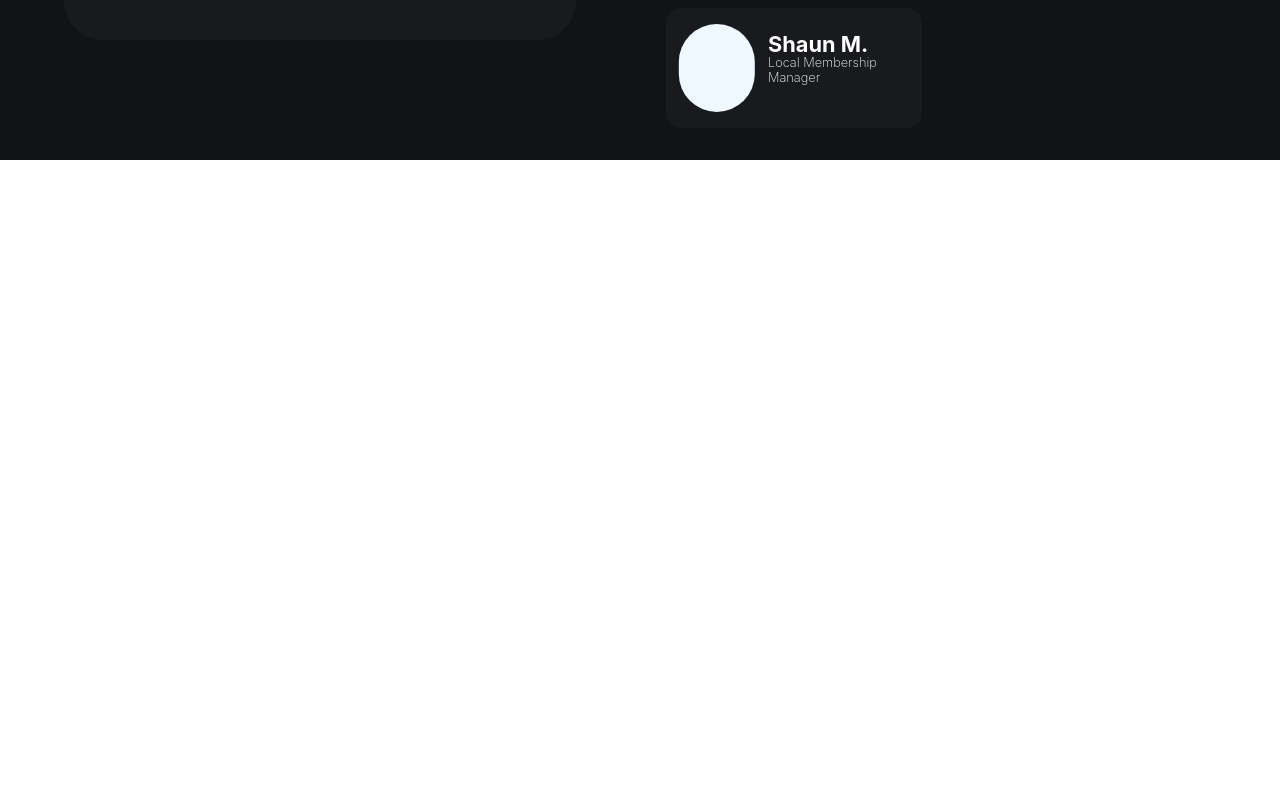
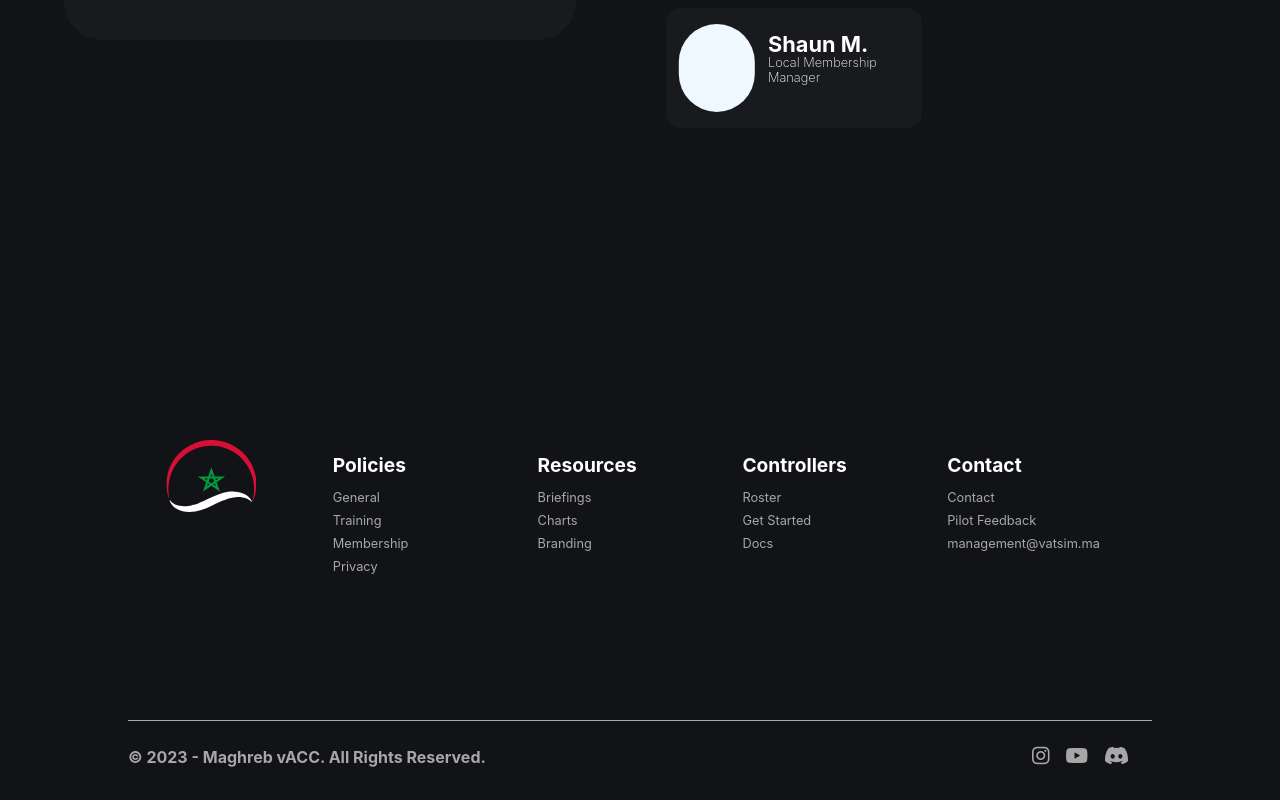
Before and after one commit to Maghreb-vACC-Tech/Front-Website, a React (Create React App) app: page / in a window 1280 px wide. Shown: the part 3576-4376 px from the top of the page. Before the commit the page ends 3736 px from the top, so only its background shows below. Built offline with nearby package versions, Linux system fonts and the light colour scheme.

Commit message:
nearly done

```diff
--- a/src/App.css
+++ b/src/App.css
@@ -181,7 +181,144 @@
   translate: 15vw;
 }
 
+/* //////////////////////////////////////////////////////////// */
+.JoinForm-Question{
+  margin-top: 15vh;
+  width: 100vw;
+  height: 10vh;
+  animation-duration: 1s;
+}
 
+.JoinForm-Question p{
+  color:rgb(7, 120, 148);
+  padding: 2vh;
+  margin-left: 1vw;
+  font-size: 2.5vh;
+  cursor: pointer;
+}
+.JoinForm-Question a:hover{
+  text-decoration: underline;
+}
+.JoinForm-Question h1{
+  font-size: 5vh;
+}
+.JoinForm-Question h2{
+  font-size: 2.5vh;
+  padding-top: 3vh;
+  padding-bottom: 7vh;
+}
+
+/* JoinForm-Question1 */
+
+.JoinForm-Question1{
+  display: block;
+  animation-duration: 1s;
+  margin-top: 15vh;
+  width: 100vw;
+  height: 10vh;
+  translate: 0 -10vh;
+
+}
+
+.JoinForm-Question1 p{
+  font-size: 3vh;
+  padding-bottom: 5vh;
+}
+.JoinForm-Question1 a{
+  padding: 2.5vh;
+  padding-left: 5vh;
+  padding-right: 5vh;
+  color:white;
+  background-color: rgb(25,26,29) ;
+  margin-left: 1vw;
+  transition: all 0.3s ease;
+  text-decoration: none;
+}
+
+.JoinForm-Question1 a:hover{
+  color:rgb(25,26,29);
+  background-color: rgb(155, 155, 155) ;
+  transition: all 0.3s ease;
+}
+
+/* JoinForm-Question-true  */
+.JoinForm-Question-true {
+  display: none;
+  margin-top: 25vh;
+  width: 100vw;
+  height: 10vh;
+  animation-duration: 1s;
+  translate:25vw -10vh;
+}
+.JoinForm-Question-true p{
+  margin-top: 15vh;
+  color:rgb(230, 230, 230);
+  cursor: pointer;
+  translate:2.5vw -10vh;
+}
+.JoinForm-Question-true p:hover{
+  margin-top: 15vh;
+  color:rgb(172, 172, 172);
+  text-decoration: underline;
+  cursor: pointer;
+}
+.JoinForm-Question-true a{
+  padding: 2.5vh;
+  padding-left: 5vh;
+  padding-right: 5vh;
+  margin-top: 15vh;
+  color:white;
+  background-color: rgb(25,26,29) ;
+  transition: all 0.3s ease;
+  text-decoration: none;
+}
+
+.JoinForm-Question-true a:hover{
+  color:rgb(25,26,29);
+  background-color: white;
+  transition: all 0.3s ease;
+}
+
+
+
+/* JoinForm-Question-false  */
+.JoinForm-Question-false {
+  display: none;
+  margin-top: 25vh;
+  width: 100vw;
+  height: 10vh;
+  animation-duration: 1s;
+  translate: 25vw -10vh;
+}
+.JoinForm-Question-false p{
+  margin-top: 15vh;
+  color:rgb(230, 230, 230);
+  cursor: pointer;
+  translate:3vw -10vh;
+}
+.JoinForm-Question-false p:hover{
+  margin-top: 15vh;
+  color:rgb(172, 172, 172);
+  text-decoration: underline;
+  cursor: pointer;
+}
+
+.JoinForm-Question-false a{
+  padding: 2.5vh;
+  padding-left: 5vh;
+  padding-right: 5vh;
+  margin-top: 15vh;
+  color:white;
+  background-color: rgb(25,26,29);
+  text-decoration: none;
+  transition: all 0.3s ease;
+}
+
+.JoinForm-Question-false a:hover{
+  color:rgb(25,26,29);
+  background-color: white;
+  transition: all 0.3s ease;
+}
 
 /* Staff */
 .Staff{
@@ -221,6 +358,7 @@
   height: 70vh;
   translate: 0 10vh;
   border-radius: 3vw;
+  animation-duration: 0.5s;
 }
 .Selected-Staff-Container-1{
   width: 40vw;
@@ -242,7 +380,6 @@
   border-radius: 100vw;
   margin: 1vw;
 }
-
 .Selected-Staff-Container-PDP img{
   background-color: aliceblue;
   width: 15vw;
@@ -255,7 +392,7 @@
 }
 .Selected-Staff-Container-TXT h1{
   color: white;
-  font-size: 3vw;
+  font-size: 2.5vw;
   padding-left: 2vw;
 }
 .Selected-Staff-Container-TXT h2{
@@ -268,18 +405,15 @@
   font-size: 1.2vw;
   padding-left: 2vw;
 }
-
-
 .Selected-Staff-Container-2{
   padding-top: 2vh;
 }
 .Selected-Staff-Container-2 > div{
   width:35vw;
   margin: auto;
-  font-size: 1.2vw;
+  font-size: 1vw;
   color: white;
 }
-
 .Selected-Staff-Container-2 > div > a{
   color: green;
   font-size: 1.5vw;
@@ -290,11 +424,81 @@
   font-size: 1.3vw;
   margin-left: 1vw;
 }
-
 .Selected-Staff-Container-2 > div > *{
   float: left;
 }
-
 .Selected-Staff-Container-2-link{
   translate: 1vw 2vh;
 }
+.Selected-Staff-Container-2-description > p {
+  font-size: 1.1vw;
+}
+
+
+/* Footer */
+.Footer{
+  width: 100vw;
+  height: 80vh;
+  background-color: rgba(18,19,22);
+  display: flex;
+  justify-content: center; /* Center horizontally */
+  align-items: center;
+}
+.Footer-Container{
+  width: 80vw;
+  height: 40vh;
+  translate: 0 15vh;
+}
+.Footer-Links{
+  width: 80vw;
+  height: 35vh;
+  border-bottom: 1px solid rgb(167, 167, 167);
+}
+.Footer-Links > div{
+  width: 16vw;
+  height: 40vh;
+  float: left;
+}
+.Footer-Links > div > img{
+  width: 7vw;
+  translate: 3vw;
+}
+.Footer-Links > div > h1{
+  color: white;
+  font-size: 1.5vw;
+
+}
+.Footer-Links > div > a{
+  color: rgb(167, 167, 167);
+  font-size: 1vw;
+  text-decoration: none;
+  display: block;
+  padding-bottom:1vh ;
+}
+.Footer-Links > div > a:hover{
+  color: rgb(201, 201, 201);
+}
+.Footer-Foot{
+  width: 80vw;
+  height: calc(10vh - 1px);
+  translate: 0 -3vh;
+}
+.Footer-Foot > *{
+  float: left;
+}
+.Footer-Foot h1{
+  color: rgb(167, 167, 167);
+  font-size: 2vh;
+  width: 70vw;
+}
+.Footer-Foot a{
+  color: rgb(167, 167, 167);
+  font-size: 2.5vh;
+  padding:1vh ;
+}
+
+.Footer-Foot a:hover{
+  color: rgb(209, 209, 209);
+  font-size: 2.5vh;
+  padding:1vh ;
+}
--- a/src/App.js
+++ b/src/App.js
@@ -21,11 +21,49 @@ import Question from './Components/FAQ';
 import DisplayedStaff from './Components/Displayed-Staff';
 
 
+
+
+
 function App() {
 
+  /////////////////////////////// Params////////////////////////////////
 
-  const [ScrollPositionY, setScrollPositionY] = useState(0);
-  const [Logo, SetLogo] = useState(BigLogo);
+  // Staff
+  const StaffAnimationClass = "animate__fadeIn"
+  const StaffAnimationRemovalDuration = 500
+
+
+  // Join Code
+
+  function JoinFormSliderBack(classes) {
+    document.querySelector(classes).style.display="none"
+    document.querySelector(".JoinForm-Question1").style.display="block"
+  }
+
+  function JoinFormSlider() {
+      document.querySelector(".JoinForm-Question1").style.display="block"
+      document.querySelector(".JoinForm-Question").style.display="none"
+  }
+
+
+  function JoinFormSliderTrue() {
+      document.querySelector(".JoinForm-Question-true").style.display="block"
+      document.querySelector(".JoinForm-Question1").style.display="none"
+  }
+
+
+  function JoinFormSliderFalse() {
+      document.querySelector(".JoinForm-Question-false").style.display="block"
+      document.querySelector(".JoinForm-Question1").style.display="none"
+  }
+
+
+
+    const [ScrollPositionY, setScrollPositionY] = useState(0);
+    const [Logo, SetLogo] = useState(BigLogo);
+
+
+
 
   // Scroll Effect
   useEffect(() => {
@@ -148,13 +186,9 @@ function App() {
         <div className='FAQ-Title'><h1>Frequently Asked Questions</h1></div>
 
           <Question
-          Question = "How to join?"
-          Answer = {
-            <div>
-              <p>adewqf</p>
-              <a href='#'>hello</a>
-            </div>
-          }
+          Question = "Who are we?"
+
+          Answer = "MaghrebVACC is a volunteer-run organization that provides air traffic control services for virtual pilots in the Maghreb region of North Africa. It is part of the VATSIM network and is staffed by a team of passionate air traffic controllers who are committed to providing a realistic and enjoyable virtual flying experience. The organization operates using the same procedures and guidelines as real-world air traffic control, making it a valuable training ground for aspiring air traffic controllers. Through its services, MaghrebVACC helps to promote aviation and air traffic control knowledge among virtual pilots and enthusiasts."
           index = "false"
           number = "Q1"
           sign = "1"
@@ -162,7 +196,27 @@ function App() {
 
           <Question
           Question = "How to join?"
-          Answer = "This is the first item's accordion body. It is shown by default, until the collapse plugin adds the appropriate classes that we use to style each element. These classes control the overall appearance, as well as the showing and hiding via CSS transitions. You can modify any of this with custom CSS or overriding our default variables. It's also worth noting that just about any HTML can go within the .accordion-body, though the transition does limit overflow."
+          Answer = {
+            <div className="JoinForm" id="JoinForm" >
+              {/* <div  className="JoinForm-Question animate__fadeInLeft">
+                  <p onClick={()=>{JoinFormSlider()}}>Next</p>
+
+              </div> */}
+              <div id="JoinForm-noscroll" className="JoinForm-Question1 animate__fadeInRight">
+                  <p>Are Part of the Europe Middle East and Africa (EMEA) region?</p>
+                  <a href="#JoinForm-noscroll" onClick={()=>{JoinFormSliderTrue()}}>Yes</a>
+                  <a href="#JoinForm-noscroll" onClick={()=>{JoinFormSliderFalse()}}>No</a>
+              </div>
+              <div className="JoinForm-Question-true animate__fadeInRight">
+                  <a href="https://helpdesk.vatsim.me/open.php" target='blank'>Open Ticket</a>
+                  <p onClick={()=>{JoinFormSliderBack(".JoinForm-Question-true")}}>Back</p>
+              </div>
+              <div className="JoinForm-Question-false animate__fadeInRight">
+                  <a href="https://my.vatsim.net/user/region" target='blank'>Change Region</a>
+                  <p onClick={()=>{JoinFormSliderBack(".JoinForm-Question-false")}}>Back</p>
+              </div>
+            </div>
+          }
           index = "false"
           number = "Q2"
           sign = "2"
@@ -190,9 +244,11 @@ function App() {
         <div className='Staff-Title'><h1>Our Team</h1></div>
 
         <div className='Selected-Staff'>
-            <div className='Selected-Staff-Container'>
+            <div className='Selected-Staff-Container animate__fadeInLeft'>
               <div className='Selected-Staff-Container-1'>
-                <div className='Selected-Staff-Container-PDP'><img src={RedaStaffPic}></img></div>
+                <div className='Selected-Staff-Container-PDP'>
+                  {/* <img src={RedaStaffPic}></img> */}
+                </div>
                 <div className='Selected-Staff-Container-TXT'><h1>Réda F.</h1><h2>ACCMA1</h2><p>1171306</p></div>
               </div>
 
@@ -209,17 +265,26 @@ function App() {
 
         </div>
         <div className='Displayed-Staff'>
+
         <DisplayedStaff
           function="vACC Director"
           name="Réda F."
           id="Reda"
           onClick={() => {
+            setTimeout(()=>{
+              document.querySelector(".Selected-Staff-Container").classList.remove(StaffAnimationClass)
+            },StaffAnimationRemovalDuration)
+
             document.querySelector(".Selected-Staff-Container-TXT h1").innerHTML = "Réda F."
             document.querySelector(".Selected-Staff-Container-TXT h2").innerHTML = "ACCMA1"
             document.querySelector(".Selected-Staff-Container-TXT p").innerHTML = "1171306"
             document.querySelector(".Selected-Staff-Container-2-description h1").innerHTML = "vACC Director : "
-            document.querySelector(".Selected-Staff-Container-2-description p").innerHTML = "Leader of the team that runs the vACC and maintains the smooth operation of the Virtual airspace."
-            // document.querySelector("#Reda").style.border = "1px solid green"
+            document.querySelector(".Selected-Staff-Container-2-description p").innerHTML = "Leader of the MaghrebVacc, responsible for overseeing the overall operation of the Virtual Area Control Center."
+
+
+            document.querySelector(".Selected-Staff-Container").classList.add(StaffAnimationClass)
+
+
           }}
           />
         <DisplayedStaff
@@ -228,11 +293,20 @@ function App() {
           id="Aymen"
 
           onClick={() => {
+            setTimeout(()=>{
+              document.querySelector(".Selected-Staff-Container").classList.remove(StaffAnimationClass)
+            },StaffAnimationRemovalDuration)
+
             document.querySelector(".Selected-Staff-Container-TXT h1").innerHTML = "Aymen S."
             document.querySelector(".Selected-Staff-Container-TXT h2").innerHTML = "ACCMA2"
             document.querySelector(".Selected-Staff-Container-TXT p").innerHTML = "1356990"
             document.querySelector(".Selected-Staff-Container-2-description h1").innerHTML = "vACC Deputy Director : "
-            document.querySelector(".Selected-Staff-Container-2-description p").innerHTML = "Leader of the team that runs the vACC and maintains the smooth operation of the Virtual airspace."
+            document.querySelector(".Selected-Staff-Container-2-description p").innerHTML = "Deputy Director of the MaghrebVacc, assisting the Director in managing the various departments and ensuring the smooth operation of the center"
+
+
+            document.querySelector(".Selected-Staff-Container").classList.add(StaffAnimationClass)
+
+
           }}
           />
           <DisplayedStaff
@@ -241,11 +315,20 @@ function App() {
             id="Ali"
 
             onClick={() => {
+
+              setTimeout(()=>{
+                document.querySelector(".Selected-Staff-Container").classList.remove(StaffAnimationClass)
+              },StaffAnimationRemovalDuration)
+
               document.querySelector(".Selected-Staff-Container-TXT h1").innerHTML = "Ali B."
               document.querySelector(".Selected-Staff-Container-TXT h2").innerHTML = "ACCMA3"
               document.querySelector(".Selected-Staff-Container-TXT p").innerHTML = "1448616"
               document.querySelector(".Selected-Staff-Container-2-description h1").innerHTML = "ATC Training Director : "
-              document.querySelector(".Selected-Staff-Container-2-description p").innerHTML = "Leader of the team that runs the vACC and maintains the smooth operation of the Virtual airspace."
+              document.querySelector(".Selected-Staff-Container-2-description p").innerHTML = "Training Director of the MaghrebVacc, responsible for the training and development of air traffic controllers within MaghrebVACC."
+
+              document.querySelector(".Selected-Staff-Container").classList.add(StaffAnimationClass)
+
+
             }}
           />
           <DisplayedStaff
@@ -258,7 +341,14 @@ function App() {
               document.querySelector(".Selected-Staff-Container-TXT h2").innerHTML = "ACCMA6"
               document.querySelector(".Selected-Staff-Container-TXT p").innerHTML = "1444138"
               document.querySelector(".Selected-Staff-Container-2-description h1").innerHTML = "Operations Director : "
-              document.querySelector(".Selected-Staff-Container-2-description p").innerHTML = "Leader of the team that runs the vACC and maintains the smooth operation of the Virtual airspace."
+              document.querySelector(".Selected-Staff-Container-2-description p").innerHTML = "Operations Director of the MaghrebVacc, overseeing the day-to-day operations of the center and ensuring the efficient management of resources."
+
+              document.querySelector(".Selected-Staff-Container").classList.add(StaffAnimationClass)
+
+              setTimeout(()=>{
+                document.querySelector(".Selected-Staff-Container").classList.remove(StaffAnimationClass)
+              },StaffAnimationRemovalDuration)
+
             }}
           />
           <DisplayedStaff
@@ -267,11 +357,20 @@ function App() {
             id="Ilyass"
 
             onClick={() => {
+
+              setTimeout(()=>{
+                document.querySelector(".Selected-Staff-Container").classList.remove(StaffAnimationClass)
+              },StaffAnimationRemovalDuration)
+
               document.querySelector(".Selected-Staff-Container-TXT h1").innerHTML = "Ilyass B."
               document.querySelector(".Selected-Staff-Container-TXT h2").innerHTML = "ACCMA8"
               document.querySelector(".Selected-Staff-Container-TXT p").innerHTML = "1674212"
               document.querySelector(".Selected-Staff-Container-2-description h1").innerHTML = "Tech Director : "
-              document.querySelector(".Selected-Staff-Container-2-description p").innerHTML = "Leader of the team that runs the vACC and maintains the smooth operation of the Virtual airspace."
+              document.querySelector(".Selected-Staff-Container-2-description p").innerHTML = "Tech Director of the MaghrebVacc, responsible for the technical infrastructure and systems used by MaghrebVACC."
+
+              document.querySelector(".Selected-Staff-Container").classList.add(StaffAnimationClass)
+
+
             }}
           />
           <DisplayedStaff
@@ -284,7 +383,14 @@ function App() {
               document.querySelector(".Selected-Staff-Container-TXT h2").innerHTML = "ACCMA31"
               document.querySelector(".Selected-Staff-Container-TXT p").innerHTML = "1516924"
               document.querySelector(".Selected-Staff-Container-2-description h1").innerHTML = "ATC Training Deputy Director : "
-              document.querySelector(".Selected-Staff-Container-2-description p").innerHTML = "Leader of the team that runs the vACC and maintains the smooth operation of the Virtual airspace."
+              document.querySelector(".Selected-Staff-Container-2-description p").innerHTML = "Tech Director of the MaghrebVacc, assisting the Training Director in the training and development of air traffic controllers."
+
+              document.querySelector(".Selected-Staff-Container").classList.add(StaffAnimationClass)
+
+              setTimeout(()=>{
+                document.querySelector(".Selected-Staff-Container").classList.remove(StaffAnimationClass)
+              },StaffAnimationRemovalDuration)
+
             }}
           />
           <DisplayedStaff
@@ -292,13 +398,61 @@ function App() {
             name="Shaun M."
             id="Shaun"
             onClick={() => {
+
+              setTimeout(()=>{
+                document.querySelector(".Selected-Staff-Container").classList.remove(StaffAnimationClass)
+              },StaffAnimationRemovalDuration)
+
               document.querySelector(".Selected-Staff-Container-TXT h1").innerHTML = "Shaun M."
               document.querySelector(".Selected-Staff-Container-TXT h2").innerHTML = "ACCMA41"
               document.querySelector(".Selected-Staff-Container-TXT p").innerHTML = "1081094"
               document.querySelector(".Selected-Staff-Container-2-description h1").innerHTML = "Local Membership Manager : "
-              document.querySelector(".Selected-Staff-Container-2-description p").innerHTML = "Leader of the team that runs the vACC and maintains the smooth operation of the Virtual airspace."
+              document.querySelector(".Selected-Staff-Container-2-description p").innerHTML = "Local Membership Manager of the MaghrebVacc, responsible for managing the membership of MaghrebVACC and ensuring that members comply with the organization's rules and regulations."
+
+              document.querySelector(".Selected-Staff-Container").classList.add(StaffAnimationClass)
+
+
             }}
           />
+        </div>
+      </div>
+
+      <div className='Footer' id="Footer">
+        <div className='Footer-Container'>
+          <div className='Footer-Links'>
+            <div><img src={SmallLogo}></img></div>
+            <div>
+              <h1>Policies</h1>
+              <a href='#'>General</a>
+              <a href='#'>Training</a>
+              <a href='#'>Membership</a>
+              <a href='#'>Privacy</a>
+            </div>
+            <div>
+              <h1>Resources</h1>
+              <a href='#'>Briefings</a>
+              <a href='#'>Charts</a>
+              <a href='#'>Branding</a>
+            </div>
+            <div>
+              <h1>Controllers</h1>
+              <a href='#'>Roster</a>
+              <a href='#'>Get Started</a>
+              <a href='#'>Docs</a>
+            </div>
+            <div>
+              <h1>Contact</h1>
+              <a href='#'>Contact</a>
+              <a href='#'>Pilot Feedback</a>
+              <a href='#'>management@vatsim.ma</a>
+            </div>
+          </div>
+          <div className='Footer-Foot'>
+            <h1>© 2023 - Maghreb vACC. All Rights Reserved.</h1>
+            <a href='#'><i class="fa-brands fa-instagram"></i></a>
+            <a href='#'><i class="fa-brands fa-youtube"></i></a>
+            <a href='#'><i class="fa-brands fa-discord"></i></a>
+          </div>
         </div>
       </div>
     </div>
--- a/src/Components/FAQ/index.css
+++ b/src/Components/FAQ/index.css
@@ -33,7 +33,7 @@
   float: left;
   /* height: auto; */
 
-  max-height: 20vh;
+  max-height: 50vh;
   min-height: 10vh;
   overflow: hidden;
   transition: all 0.3s ease;
```
